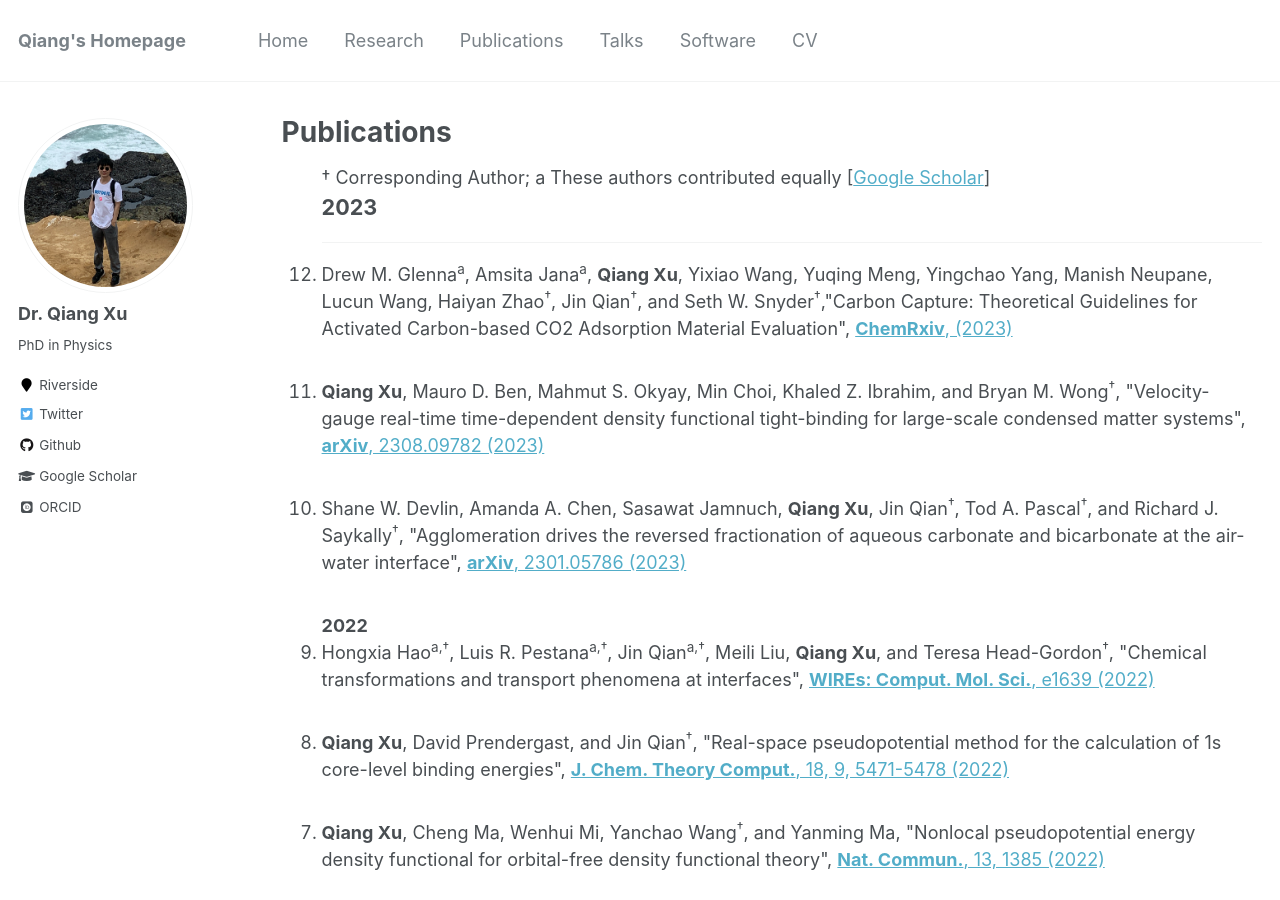
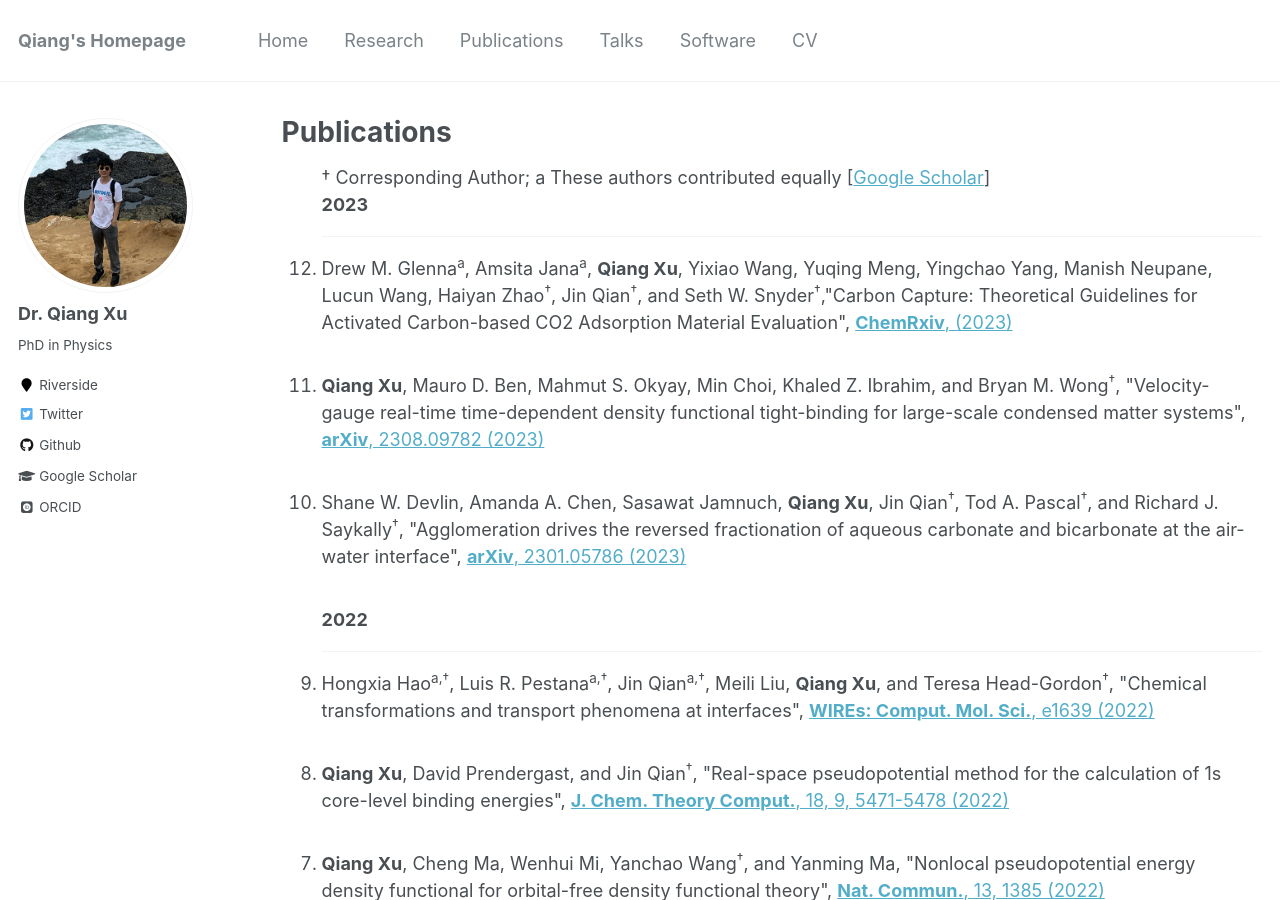
Before and after one commit to xqjlu/xqjlu.github.io, a Jekyll site: the page built from _pages/publications.md, in a window 1280 px wide and 900 px high. Built offline with Jekyll 4.4.1, drawn with Linux system fonts in a browser that asks for light colours; some web fonts are replaced.

Commit message:
hr for pub

```diff
--- a/_pages/publications.md
+++ b/_pages/publications.md
@@ -33,7 +33,7 @@ redirect_from:
 
 
 <!--2023-->
-<b><big>2023</big></b>
+<b>2023</b>
 <hr align="left" color="#000000">
 <li>Drew M. Glenna<sup>a</sup>, Amsita Jana<sup>a</sup>, <b>Qiang Xu</b>, Yixiao Wang, Yuqing Meng, Yingchao Yang, Manish Neupane, Lucun Wang, Haiyan Zhao<sup>†</sup>, Jin Qian<sup>†</sup>, and Seth W. Snyder<sup>†</sup>,"Carbon Capture: Theoretical Guidelines for Activated Carbon-based CO2 Adsorption Material Evaluation",
 <a href="https://doi.org/10.26434/chemrxiv-2023-w6nx6" target="_blank"><b>ChemRxiv</b>, (2023)</a>
@@ -49,6 +49,7 @@ redirect_from:
 
 <!--2022-->
 <b>2022</b>
+<hr align="left" color="#000000">
 <li>Hongxia Hao<sup>a,†</sup>, Luis R. Pestana<sup>a,†</sup>, Jin Qian<sup>a,†</sup>, Meili Liu, <b>Qiang Xu</b>, and Teresa Head-Gordon<sup>†</sup>, "Chemical transformations and transport phenomena at interfaces",
 <a href="https://doi.org/10.1002/wcms.1639" target="_blank"><b>WIREs: Comput. Mol. Sci.</b>, e1639 (2022)</a>
 </li><br>
@@ -63,12 +64,14 @@ redirect_from:
 
 <!--2020-->
 <b>2020</b>
+<hr align="left" color="#000000">
 <li><b>Qiang Xu</b>, Jian Lv, Yanchao Wang<sup>†</sup>, and Yanming Ma<sup>†</sup>, "Nonlocal kinetic energy density functionals for isolated systems obtained via local density approximation kernels",
 <a href="https://doi.org/10.1103/PhysRevB.101.045110" target="_blank"><b>Phys. Rev. B</b>, 101, 045110 (2020)</a>
 </li><br>
 
 <!--2019-->
 <b>2019</b>
+<hr align="left" color="#000000">
 <li><b>Qiang Xu</b>, Yanchao Wang<sup>†</sup>, and Yanming Ma<sup>†</sup>, "Nonlocal kinetic energy density functional via line integrals and its application to orbital-free density functional theory",
 <a href="https://doi.org/10.1103/PhysRevB.100.205132" target="_blank"><b>Phys. Rev. B</b>, 100, 205132 (2019)</a>
 </li><br>
@@ -79,12 +82,14 @@ redirect_from:
 
 <!--2018-->
 <b>2018</b>
+<hr align="left" color="#000000">
 <li>Xuecheng Shao, <b>Qiang Xu</b>, Sheng Wang, Jian Lv, Yanchao Wang<sup>†</sup>, and Yanming Ma<sup>†</sup>, "Large-scale ab initio simulations for periodic system",
 <a href="https://doi.org/10.1016/j.cpc.2018.07.009"  target="_blank"><b>Comput. Phys. Commun.</b>, 233, 78-83 (2018)</a>
 </li><br>
 
 <!--2016-->
 <b>2016</b>
+<hr align="left" color="#000000">
 <li>Xuecheng Shao, Wenhui Mi, <b>Qiang Xu</b>, Yanchao Wang<sup>†</sup>, and Yanming Ma<sup>†</sup>, "O(NIogN) scaling method to evaluate the ion–electron potential of crystalline solids",
 <a href="https://doi.org/10.1063/1.4967319"  target="_blank"><b>J. Chem. Phys.</b>, 145, 184110 (2016)</a>
 </li><br>
```
